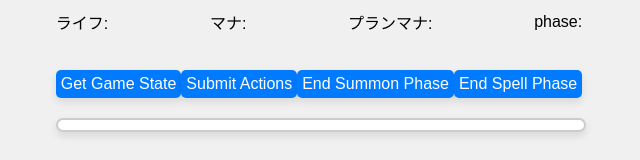
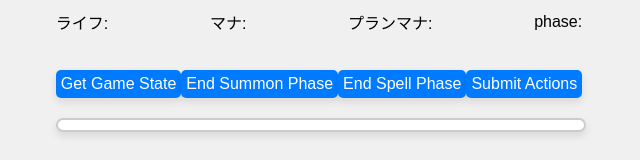
Before and after one commit to mirenn/nullpoga_TCG, a React (Vite) app in the folder pythonProject/nullpoga-frontend/: page / in a window 1280 px wide. Shown: the part 625-785 px from the top of the page, without its empty margins (321-961 px from the left). Built offline with nearby package versions, Linux system fonts and the light colour scheme.

Commit message:
ボタンコンテナのボタンを整形

```diff
--- a/pythonProject/nullpoga-frontend/src/components/ButtonContainer.tsx
+++ b/pythonProject/nullpoga-frontend/src/components/ButtonContainer.tsx
@@ -14,11 +14,31 @@ const ButtonContainer = ({
   onSpellPhaseEnd,
 }: ButtonContainerProps) => (
   <div className="button-container">
-    <button id="get-game-state" className="blue-button" onClick={onGetGameState}>Get Game State</button>
+    <button
+      id="get-game-state"
+      className="blue-button"
+      onClick={onGetGameState}
+    >
+      Get Game State
+    </button>
     {/* <button id="render-hand" className="blue-button" onClick={onRenderHand}>Render Hand</button> */}
-    <button id="action-submit" className="blue-button" onClick={onActionSubmit}>Submit Actions</button>
-    <button id="summon-phase-end" className="blue-button" onClick={onSummonPhaseEnd}>End Summon Phase</button>
-    <button id="spell-phase-end" className="blue-button" onClick={onSpellPhaseEnd}>End Spell Phase</button>
+    <button
+      id="summon-phase-end"
+      className="blue-button"
+      onClick={onSummonPhaseEnd}
+    >
+      End Summon Phase
+    </button>
+    <button
+      id="spell-phase-end"
+      className="blue-button"
+      onClick={onSpellPhaseEnd}
+    >
+      End Spell Phase
+    </button>
+    <button id="action-submit" className="blue-button" onClick={onActionSubmit}>
+      Submit Actions
+    </button>
   </div>
 );
 
```
